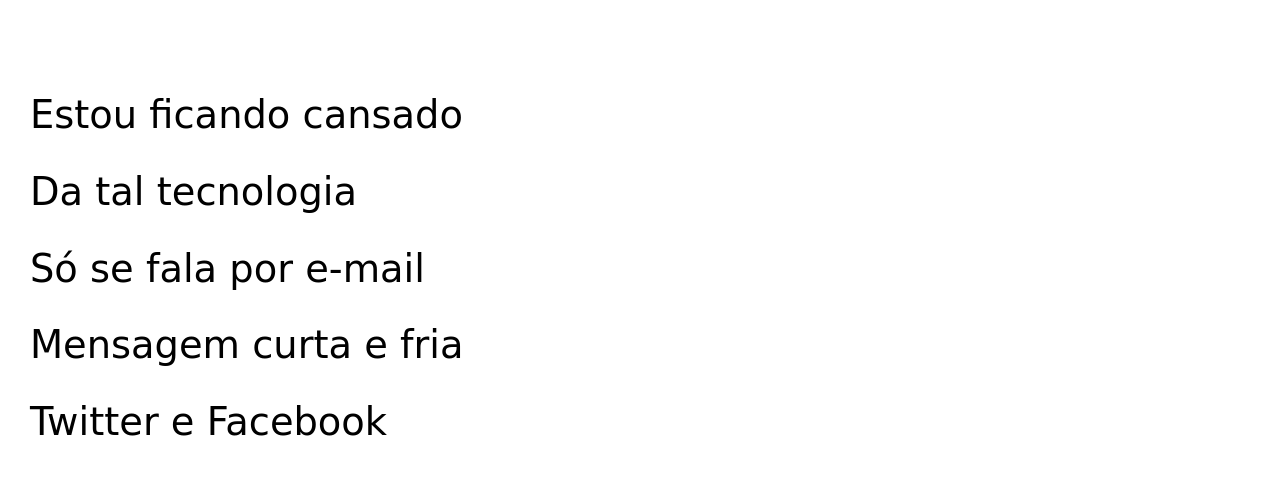
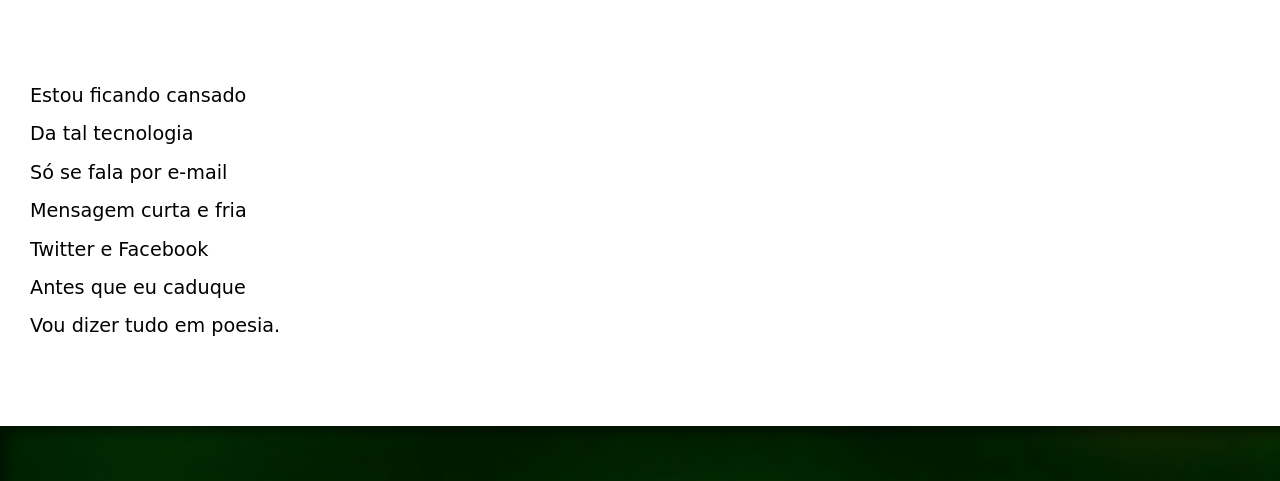
Before and after one commit to TaynaFranzen/projeto_cordel, a plain HTML site: page index.html in a window 1280 px wide. Shown: the part 268-749 px from the top of the page. Drawn offline with Linux system fonts and the light colour scheme; files whose address does not match are found by name.

Commit message:
atualizaçao tamanho das letras

```diff
--- a/style.css
+++ b/style.css
@@ -44,7 +44,7 @@
         background-color: white;
         color: black;
         font-family:cursive , sans-serif;
-        font-size: 3vw;
+        font-size: 1.2em;
         line-height: 2em;
         padding-top: 10vh;
         padding-bottom: 10vh;
```
